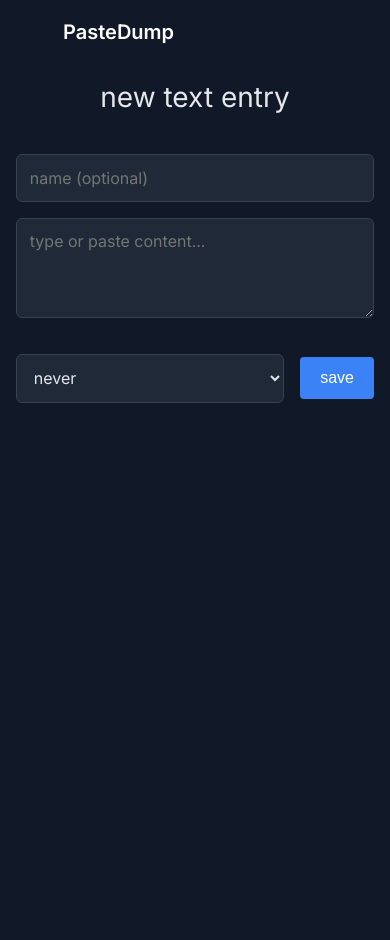
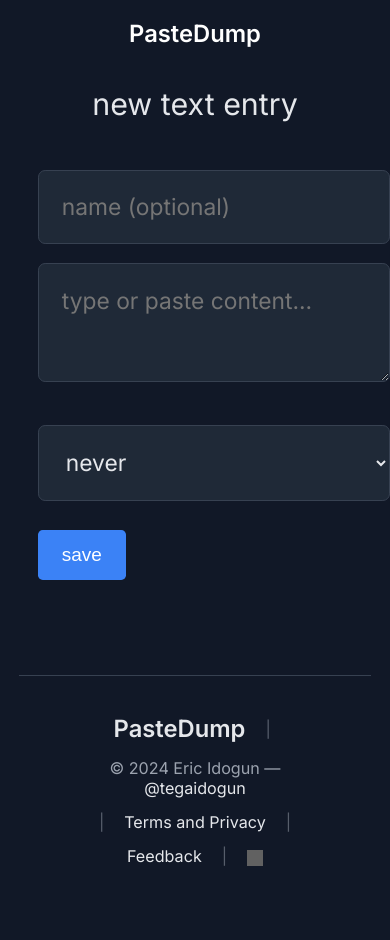
Before and after one commit to tegaidogun/clipbin, a Flask app: page / in a window 390 px wide. After the commit the page ends 866 px from the top, so only its background shows below. Run offline with Flask 3, Linux system fonts and the light colour scheme; data that the repository does not hold is empty; grey boxes are pictures that could not be loaded.

Commit message:
Added Some Web scaling for mobile devices and added some more functionality for downloading files

```diff
--- a/app.py
+++ b/app.py
@@ -63,18 +63,22 @@ def create_paste():
 def view_paste(paste_id):
     db = get_db()
     paste = db.execute('SELECT *, datetime(created_at, "+" || expires_in || " minutes") as expires_at FROM pastes WHERE id = ?', (paste_id,)).fetchone()
-    db.close()
-
     if paste is None:
+        db.close()
         abort(404)
 
     # Check expiration
     if paste['expires_in'] and datetime.utcnow() > datetime.strptime(paste['expires_at'], "%Y-%m-%d %H:%M:%S"):
-        db = get_db()
         db.execute('DELETE FROM pastes WHERE id = ?', (paste_id,))
         db.commit()
         db.close()
         abort(404)
+
+    # Update view count (simple increment)
+    db.execute('UPDATE pastes SET views = COALESCE(views, 0) + 1 WHERE id = ?', (paste_id,))
+    db.commit()
+    paste = db.execute('SELECT * FROM pastes WHERE id = ?', (paste_id,)).fetchone()
+    db.close()
 
     return render_template('paste.html', paste=paste)
 
--- a/database/schema.sql
+++ b/database/schema.sql
@@ -1,7 +1,8 @@
 CREATE TABLE IF NOT EXISTS pastes (
-    id TEXT PRIMARY KEY,
-    title TEXT NOT NULL,
-    content TEXT NOT NULL,
-    created_at TIMESTAMP DEFAULT CURRENT_TIMESTAMP,
-    expires_in INTEGER DEFAULT NULL
+  id TEXT PRIMARY KEY,
+  title TEXT NOT NULL,
+  content TEXT NOT NULL,
+  created_at TIMESTAMP DEFAULT CURRENT_TIMESTAMP,
+  expires_in INTEGER DEFAULT NULL,
+  views INTEGER DEFAULT 0
 );
--- a/static/styles.css
+++ b/static/styles.css
@@ -8,6 +8,7 @@
   --button-bg: #3b82f6;
   --button-hover: #2563eb;
   --highlight-bg: #2c313c;
+  font-size: 16px; /* base for rem sizing */
 }
 
 body {
@@ -15,8 +16,9 @@ body {
   background-color: var(--bg-color);
   color: var(--text-color);
   margin: 0;
-  padding: 3rem 1rem;
+  padding: 1rem;
   min-height: 100vh;
+  font-size: 1rem;
 }
 
 header {
@@ -32,16 +34,18 @@ header h1 {
 }
 
 form {
-  max-width: 900px;
+  max-width: 56.25rem; /* 900px */
   margin: 0 auto;
 }
 
-input, textarea, select {
+input,
+textarea,
+select {
   width: 100%;
   padding: 0.8rem;
   margin: 0.5rem 0;
   border: 1px solid var(--input-border);
-  border-radius: 6px;
+  border-radius: 0.375rem;
   font-size: 1rem;
   font-family: inherit;
   box-sizing: border-box;
@@ -51,7 +55,7 @@ input, textarea, select {
 
 textarea {
   resize: vertical;
-  min-height: 100px;
+  min-height: 6.25rem; /* 100px */
 }
 
 .controls {
@@ -60,6 +64,7 @@ textarea {
   align-items: center;
   gap: 1rem;
   margin-top: 1rem;
+  flex-wrap: wrap;
 }
 
 button {
@@ -69,10 +74,9 @@ button {
   background-color: var(--button-bg);
   color: white;
   border: none;
-  border-radius: 4px;
+  border-radius: 0.25rem;
   cursor: pointer;
   transition: background-color 0.2s;
-  margin-left: auto;
 }
 
 button:hover {
@@ -185,7 +205,7 @@ main.paste-view {
 }
 
 .site-header {
-  margin: 0 10%;
+  margin: 0;
   position: absolute;
   top: 1.25rem;
   left: 1.5rem;
@@ -203,3 +223,129 @@ main.paste-view {
   color: white;
   text-decoration: none;
 }
+
+.site-footer {
+  margin-top: 5rem;
+  padding: 2rem;
+  text-align: center;
+  font-size: 0.875rem;
+  color: #9ca3af;
+  border-top: 1px solid var(--input-border);
+}
+
+.site-footer .footer-top {
+  font-weight: 600;
+  font-size: 1rem;
+  margin-bottom: 0.25rem;
+  color: var(--text-color);
+}
+
+.site-footer .footer-bottom {
+  display: flex;
+  justify-content: center;
+  flex-wrap: wrap;
+  gap: 0.75rem;
+  font-size: 0.85rem;
+  align-items: center;
+}
+
+.site-footer a {
+  color: var(--text-color);
+  text-decoration: none;
+  transition: color 0.2s;
+}
+
+.pipe {
+  opacity: 0.5;
+  padding: 0 0.3rem;
+}
+
+.dropdown {
+  position: relative;
+  display: inline-block;
+}
+
+.dropdown-content {
+  display: none;
+  position: absolute;
+  background-color: #1f2937;
+  border: 1px solid #3a3f4b;
+  box-shadow: 0 4px 8px rgba(0,0,0,0.2);
+  z-index: 1;
+  margin-top: 0.25rem;
+  min-width: 7.5rem;
+  text-align: left;
+}
+
+.dropdown-content a {
+  display: block;
+  color: var(--text-color);
+  padding: 0.5rem 0.75rem;
+  font-size: 0.85rem;
+  text-decoration: none;
+  background: #1f2937;
+}
+
+.dropdown-content a:hover {
+  background-color: #374151;
+  color: white;
+}
+
+.dropdown:hover .dropdown-content {
+  display: block;
+}
+
+@media (max-width: 768px) {
+  :root {
+    font-size: 19px;
+  }
+
+  .main.paste-view,
+  form,
+  .paste-actions {
+    width: 100%;
+    padding: 0 1rem;
+    flex-direction: column;
+    align-items: stretch;
+  }
+
+  .codebox {
+    width: 100%;
+    padding: 0;
+    margin-left: auto;
+    margin-right: auto;
+  }
+
+  input,
+  textarea,
+  select {
+    font-size: 1.2rem;
+    padding: 1.2rem;
+  }
+
+  .paste-actions {
+    justify-content: center;
+  }
+
+  header h1 {
+    font-size: 1.6rem;
+  }
+
+  .site-header {
+    position: static;
+    text-align: center;
+    margin-bottom: 1rem;
+  }
+
+  .code-table td {
+    font-size: 1.05rem;
+  }
+
+  .dropdown-content a {
+    font-size: 1.05rem;
+  }
+
+  .site-footer {
+    font-size: 1.05rem;
+  }
+}
--- a/templates/404.html
+++ b/templates/404.html
@@ -13,5 +13,6 @@
     this entry may have expired or never existed.<br>
     <a href="/">return home →</a>
   </p>
+  {% include '_footer.html' %}
 </body>
 </html>
--- /dev/null
+++ b/templates/_footer.html
@@ -0,0 +1,15 @@
+<footer class="site-footer">
+  <div class="footer-bottom">
+    <a href="/" class="site-title">PasteDump</a>
+    <span class="pipe">|</span>
+    <span>© 2024 Eric Idogun — <a href="https://github.com/tegaidogun" target="_blank">@tegaidogun</a></span>
+    <span class="pipe">|</span>
+    <a href="#">Terms and Privacy</a>
+    <span class="pipe">|</span>
+    <a href="#">Feedback</a>
+    <span class="pipe">|</span>
+    <a href="https://github.com/tegaidogun/pastedump" target="_blank">
+      <img src="https://cdn.jsdelivr.net/npm/simple-icons@v9/icons/github.svg" alt="GitHub" width="16" height="16" style="vertical-align: middle; filter: invert(100%);">
+    </a>
+  </div>
+</footer>
--- a/templates/index.html
+++ b/templates/index.html
@@ -27,9 +27,11 @@
   {% if pastes %}
   <ul>
     {% for paste in pastes %}
-    <li><a href="/paste/{{ paste.id }}">{{ paste.title }}</a> <small>({{ paste.created_at }})</small></li>
+      <li><a href="/paste/{{ paste.id }}">{{ paste.title }}</a> <small>({{ paste.created_at }})</small></li>
     {% endfor %}
   </ul>
   {% endif %}
+
+  {% include '_footer.html' %}
 </body>
 </html>
```
Also changed, not shown: other parts of static/styles.css (+22 -6 lines), static/script.js (added, +27 -0 lines), templates/paste.html (+15 -12 lines).
